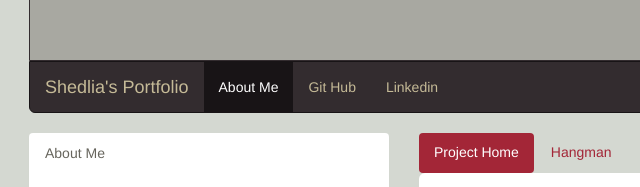
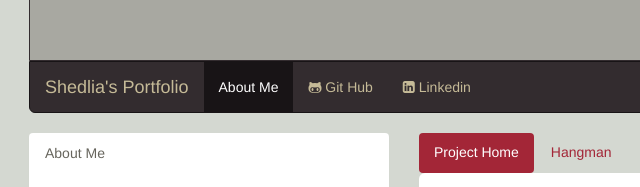
Before and after one commit to Sfreeman99/old-portfolio, a plain HTML site: page index.html in a window 1280 px wide. Shown: the part 181-368 px from the top of the page, 56-696 px from the left. Drawn offline with nearby package versions, Linux system fonts and the light colour scheme.

Commit message:
added font awesome links

```diff
--- a/index.html
+++ b/index.html
@@ -30,8 +30,8 @@
                     </div>
                     <ul class="nav navbar-nav">
                         <li class="active"><a href="index.html">About Me</a></li>
-                        <li><a href="https://github.com/Sfreeman99" target='__blank'>Git Hub</a></li>
-                        <li><a href="https://www.linkedin.com/in/shedlia-freeman-265609149/" target='__blank'>Linkedin</a></li>
+                        <li><a href="https://github.com/Sfreeman99" target='__blank'><i class="fa fa-github-alt" aria-hidden="true"></i> Git Hub</a></li>
+                        <li><a href="https://www.linkedin.com/in/shedlia-freeman-265609149/" target='__blank'><i class="fa fa-linkedin-square" aria-hidden="true"></i> Linkedin</a></li>
                     </ul>
                 </div>
             </nav>
@@ -74,7 +74,7 @@
                             <div class="portfolio-text">
                                 <h3>Hangman</h3>
                                 <p>Hangman is a game where you keep guessing letters until you either solve the puzzle and win,
-                                    or you lose by using all you tries.<a href='https://github.com/Sfreeman99/Hangman'> Click here</a>to
+                                    or you lose by using all you tries.<a href='https://github.com/Sfreeman99/Hangman'> Click here </a>to
                                     check it out!
                                 </p>
                             </div>
```
